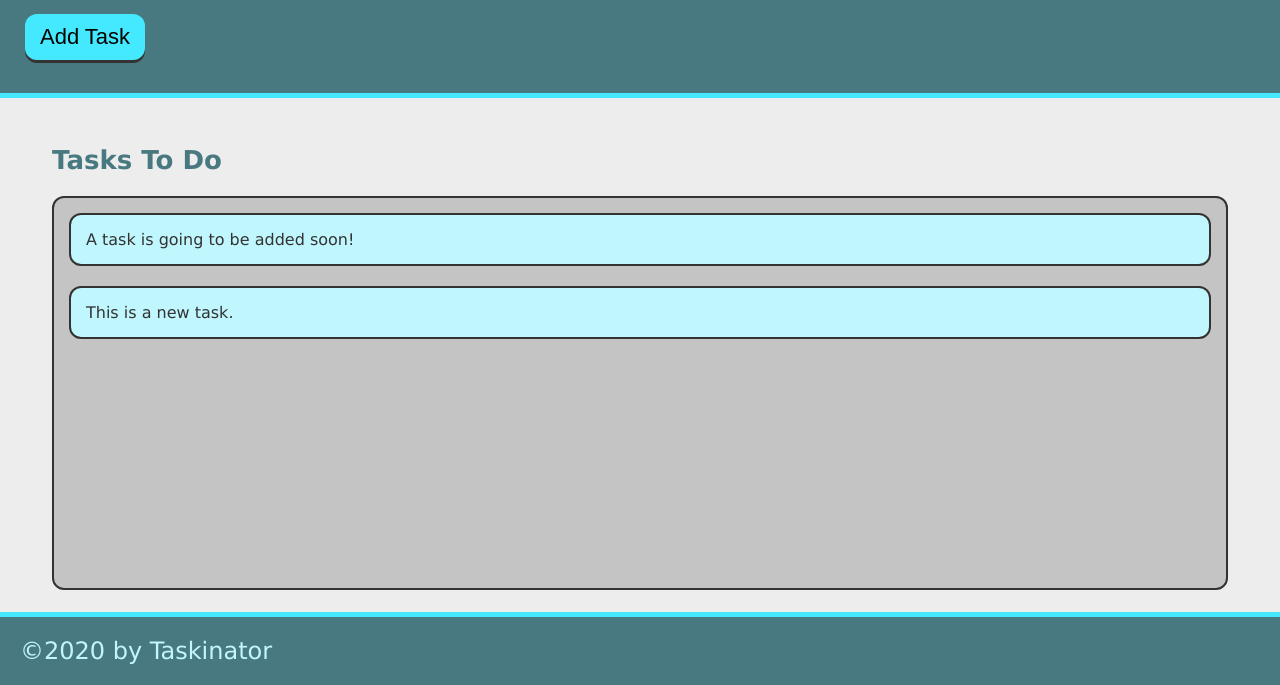
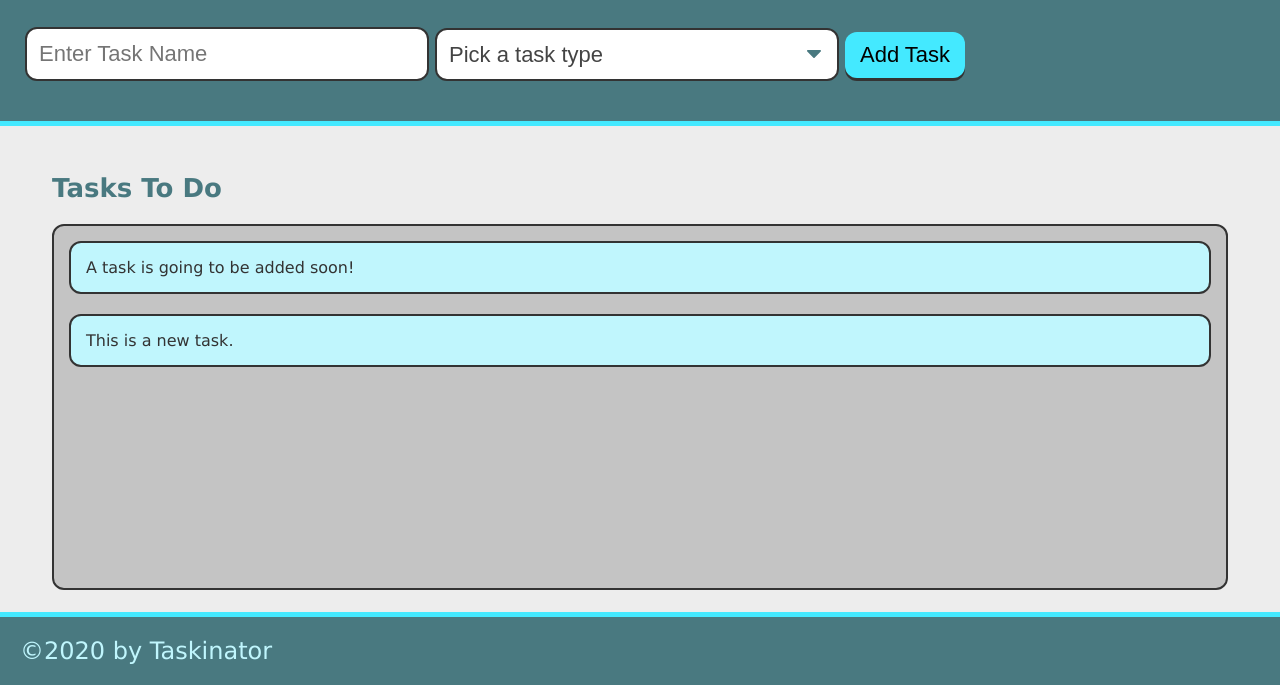
Before and after one commit to desertpython/taskinator, a plain HTML site: page index.html in a window 1280 px wide. Shown: the part 115-800 px from the top of the page. Drawn offline with Linux system fonts and the light colour scheme.

Commit message:
dropdown options

```diff
--- a/index.html
+++ b/index.html
@@ -13,7 +13,22 @@
     <header>
         <h1 class="page-title">Taskinator</h1>
         <p>Click the button below to add a new task!</p>
-        <button class="btn" id="save-task">Add Task</button>
+        <form id="task-form">
+            <div class="form-group">
+                <input type="text" name="task-name" class="text-input" placeholder="Enter Task Name" />
+            </div>
+            <div class="form-group">
+                <select name="task-type"class="select-dropdown"> >
+                  <option value="" disabled selected>Pick a task type</option>
+                  <option value="Print">Print</option>
+                  <option value="Web">Web</option>
+                  <option value="Mobile">Mobile</option>
+                </select>
+              </div>
+            <div class="form-group">
+              <button class="btn" id="save-task" type="submit">Add Task</button>
+            </div>
+          </form>
     </header>
     <main class="page-content">
         <section class="task-list-wrapper">
```
